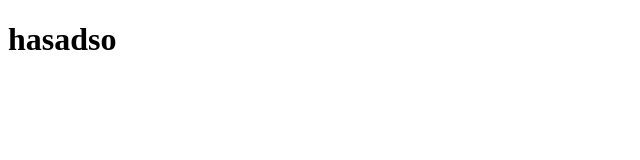
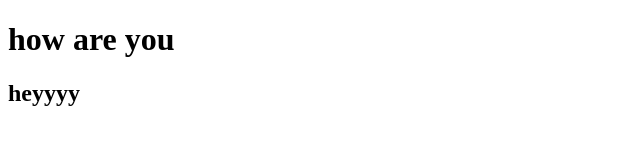
Before and after one commit to Palak-Kantariya/gittest, a plain HTML site: page index.html in a window 1280 px wide. Shown: the whole page, without its empty margins (0-640 px from the left). Drawn offline with Linux system fonts and the light colour scheme.

Commit message:
new palakkk file

```diff
--- a/index.html
+++ b/index.html
@@ -5,8 +5,11 @@
   <meta name="viewport" content="width=device-width, initial-scale=1.0">
   <title>my titlee-001</title>
 </head>
-<body><h1>
-  hasadso
-</h1>
+
+  <body><h1>
+    how are you
+  </h1>
+
+  <h2>heyyyy</h2>
 </body>
 </html>
```
